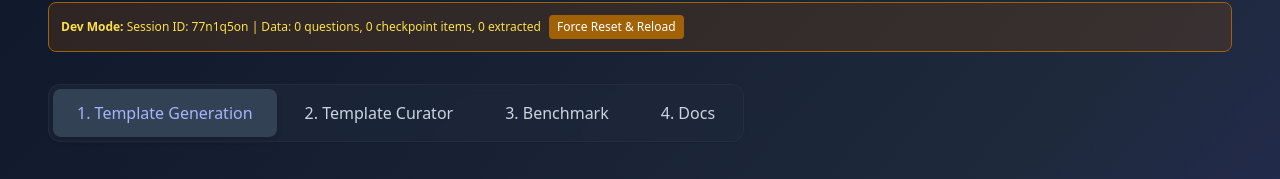
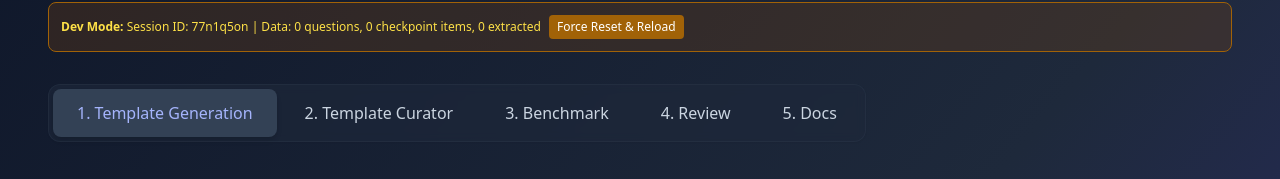
Before and after one commit to biocypher/karenina-gui, a React (Vite) app: page / in a window 1280 px wide. Shown: the part 154-333 px from the top of the page. Built offline with nearby package versions, Linux system fonts and the light colour scheme; no server answers.

Commit message:
feat: add Review tab to navigation and app router
Co-Authored-By: Claude Opus 4.6 (1M context) <noreply@anthropic.com>

```diff
--- a/src/components/AppRouter.tsx
+++ b/src/components/AppRouter.tsx
@@ -4,6 +4,8 @@ import { TemplateGenerationTab } from './TemplateGenerationTab';
 import { BenchmarkTab } from './BenchmarkTab';
 import { DocsTab } from './DocsTab';
 import { ConfigurationModal } from './ConfigurationModal';
+// TODO: Uncomment when CurationTab is created (Task 9)
+// import { CurationTab } from './curation';
 import { Checkpoint, QuestionData, VerificationResult } from '../types';
 
 export interface AppRouterProps {
@@ -57,6 +59,9 @@ export function AppRouter({
         />
       )}
 
+      {/* Review Tab - TODO: Uncomment when CurationTab is created (Task 9) */}
+      {/* {activeTab === 'review' && <CurationTab />} */}
+
       {/* Docs Tab */}
       {activeTab === 'docs' && <DocsTab />}
 
--- a/src/components/TabNavigation.tsx
+++ b/src/components/TabNavigation.tsx
@@ -1,6 +1,6 @@
 import React from 'react';
 
-export type TabValue = 'generator' | 'curator' | 'benchmark' | 'docs';
+export type TabValue = 'generator' | 'curator' | 'benchmark' | 'review' | 'docs';
 
 export interface TabNavigationProps {
   activeTab: TabValue;
@@ -35,8 +35,11 @@ export function TabNavigation({ activeTab, onTabSwitch, unsavedCount }: TabNavig
       <button onClick={() => onTabSwitch('benchmark')} className={getTabClassName('benchmark')}>
         3. Benchmark
       </button>
+      <button onClick={() => onTabSwitch('review')} className={getTabClassName('review')}>
+        4. Review
+      </button>
       <button onClick={() => onTabSwitch('docs')} className={getTabClassName('docs')}>
-        4. Docs
+        5. Docs
       </button>
     </div>
   );
--- a/src/stores/useAppStore.ts
+++ b/src/stores/useAppStore.ts
@@ -1,7 +1,7 @@
 import { create } from 'zustand';
 
 // Define the tab types
-export type TabType = 'extractor' | 'generator' | 'rubric' | 'curator' | 'benchmark' | 'docs';
+export type TabType = 'extractor' | 'generator' | 'rubric' | 'curator' | 'benchmark' | 'review' | 'docs';
 
 // Define the application state interface
 interface AppState {
```
